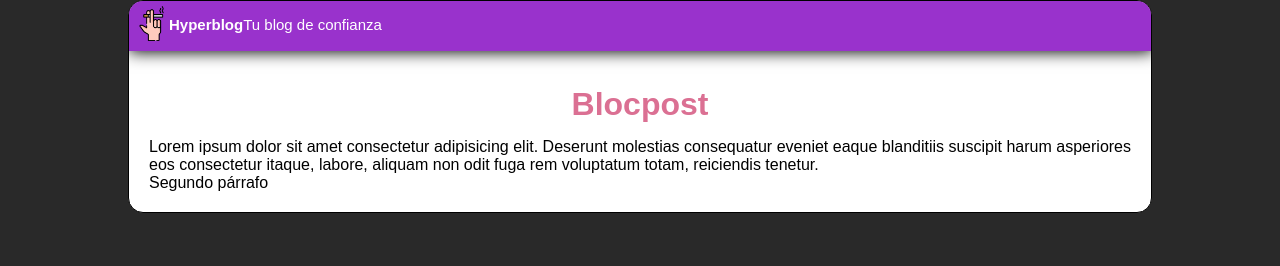
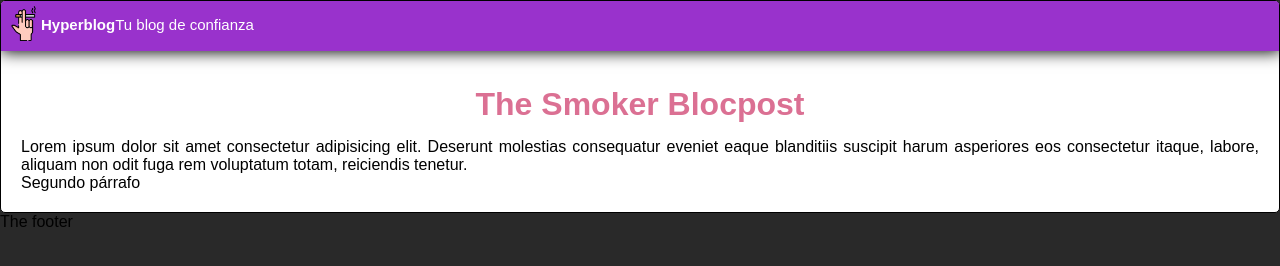
Before and after one commit to alejoriosrivas/platzi-blog-git-course, a plain HTML site: page index.htm in a window 1280 px wide. Drawn offline with Linux system fonts and the light colour scheme.

Commit message:
Title modified - Footer added - Styles edited

```diff
--- a/index.htm
+++ b/index.htm
@@ -24,7 +24,7 @@
 			</div>
 			<div class="post_container">
 				<div class="title">
-					<h1>Blocpost</h1>
+					<h1>The Smoker Blocpost</h1>
 				</div>
 
 				<div class="text">
@@ -39,5 +39,9 @@
 				</div>
 			</div>
 		</div>
+
+		<footer>
+			<div class="footer_container">The footer</div>
+		</footer>
 	</body>
 </html>
--- a/styles.css
+++ b/styles.css
@@ -11,9 +11,9 @@ body {
 
 .container {
 	background-color: #fff;
-	max-width: 80%;
+	max-width: 100%;
 	margin: 0 auto;
-	border-radius: 15px;
+	border-radius: 5px;
 	border: 1px solid black;
 	text-align: center;
 	overflow: hidden;
```
